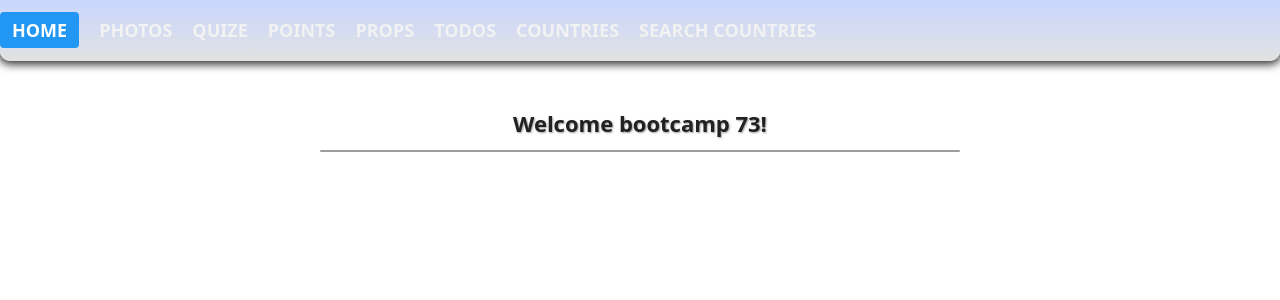
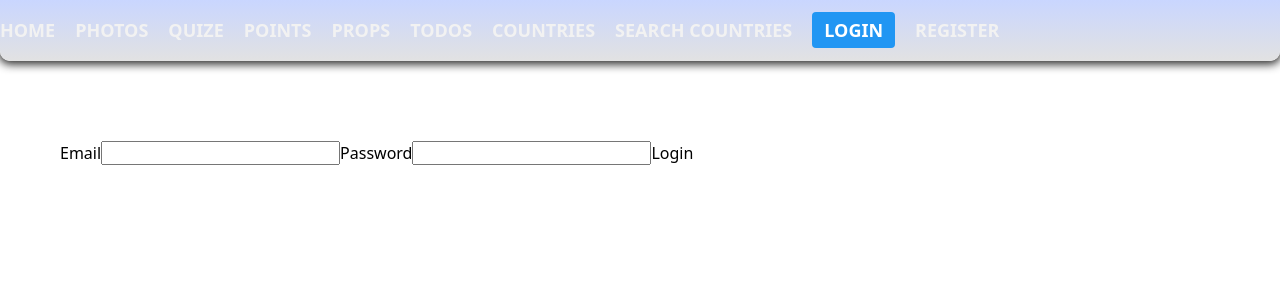
Before and after one commit to dimahutsol/react-bc-73, a React (Vite) app: page /login in a window 1280 px wide. Before the commit this address led to /. Shown: the top 300 px of the page. Built offline with nearby package versions, Linux system fonts and the light colour scheme.

Commit message:
Update LoginForm

```diff
--- a/src/App.jsx
+++ b/src/App.jsx
@@ -1,19 +1,25 @@
+import { lazy, Suspense } from "react";
 import { Routes, Route, Navigate } from "react-router-dom";
-import Props from "./pages/Props/Props";
-import Points from "./pages/Points/Points";
-import Quize from "./pages/Quize/Quize";
-import Todos from "./pages/Todos/Todos";
-import Photos from "./pages/Photos/Photos";
-import HomePage from "./pages/HomePage/HomePage";
 import { Header } from "./components";
-import Countries from "./pages/Countries/Countries";
-import SearchCountries from "./pages/SearchCountries/SearchCounties";
-import CountryInfo from "./pages/CountryInfo/CountryInfo";
+const Props = lazy(() => import("./pages/Props/Props"));
+const Points = lazy(() => import("./pages/Points/Points"));
+const Quize = lazy(() => import("./pages/Quize/Quize"));
+const Todos = lazy(() => import("./pages/Todos/Todos"));
+const Photos = lazy(() => import("./pages/Photos/Photos"));
+const HomePage = lazy(() => import("./pages/HomePage/HomePage"));
+const Countries = lazy(() => import("./pages/Countries/Countries"));
+const SearchCountries = lazy(() =>
+  import("./pages/SearchCountries/SearchCounties")
+);
+const CountryInfo = lazy(() => import("./pages/CountryInfo/CountryInfo"));
+const LoginPage = lazy(() => import("./pages/LoginPage/LoginPage"));
+const RegisterPage = lazy(() => import("./pages/RegisterPage/RegisterPage"));
 
 function App() {
   return (
     <>
       <Header />
+      <Suspense fallback={<h2>Loading</h2>}>
         <Routes>
           <Route path="/" element={<HomePage />} />
           <Route path="/photos" element={<Photos />} />
@@ -24,8 +30,11 @@ function App() {
           <Route path="/countries" element={<Countries />} />
           <Route path="/searchCountries" element={<SearchCountries />} />
           <Route path="/countries/:id" element={<CountryInfo />} />
+          <Route path="/login" element={<LoginPage />} />
+          <Route path="/register" element={<RegisterPage />} />
           <Route path="*" element={<Navigate to="/" />} />
         </Routes>
+      </Suspense>
     </>
   );
 }
--- a/src/components/Header/Header.jsx
+++ b/src/components/Header/Header.jsx
@@ -47,6 +47,16 @@ export const Header = () => {
               Search Countries
             </NavLink>
           </li>
+          <li>
+            <NavLink className={addActive} to="login">
+              Login
+            </NavLink>
+          </li>
+          <li>
+            <NavLink className={addActive} to="register">
+              Register
+            </NavLink>
+          </li>
         </ul>
       </nav>
     </header>
--- /dev/null
+++ b/src/components/LoginForm/LoginForm.jsx
@@ -0,0 +1,33 @@
+import { Field, Form, Formik } from "formik";
+import { Section, Container } from "components";
+
+export const LoginForm = () => {
+  const handleSubmit = (values, action) => {
+    console.log(values);
+    action.resetForm();
+  };
+  return (
+    <Section>
+      <Container>
+        <Formik
+          initialValues={{ email: "", password: "" }}
+          onSubmit={handleSubmit}
+        >
+          <Form>
+            <label>
+              Email
+              <Field type="email" name="email" />
+            </label>
+
+            <label>
+              Password
+              <Field type="password" name="password" />
+            </label>
+
+            <button type="submit">Login</button>
+          </Form>
+        </Formik>
+      </Container>
+    </Section>
+  );
+};
--- /dev/null
+++ b/src/components/RegesterForm/RegesterForm.jsx
@@ -0,0 +1,39 @@
+import { Field, Form, Formik } from "formik";
+import { Section, Container } from "components";
+
+export const RegesterForm = () => {
+  const handleSubmit = (values, action) => {
+    console.log(values);
+    action.resetForm();
+  };
+
+  return (
+    <Section>
+      <Container>
+        <Formik
+          initialValues={{ name: "", email: "", password: "" }}
+          onSubmit={handleSubmit}
+        >
+          <Form>
+            <label>
+              Name
+              <Field type="text" name="name" />
+            </label>
+
+            <label>
+              Email
+              <Field type="email" name="email" />
+            </label>
+
+            <label>
+              Password
+              <Field type="password" name="password" />
+            </label>
+
+            <button type="submit">Register</button>
+          </Form>
+        </Formik>
+      </Container>
+    </Section>
+  );
+};
--- a/src/components/index.js
+++ b/src/components/index.js
@@ -20,3 +20,5 @@ export * from './Header/Header.jsx';
 export * from './CountriesList/CountriesList.jsx';
 export * from './CountryDetails/CountryDetails.jsx';
 export * from './GoBackBtn/GoBackBtn.jsx';
+export * from './RegesterForm/RegesterForm.jsx'
+export * from './LoginForm/LoginForm.jsx'
--- /dev/null
+++ b/src/pages/LoginPage/LoginPage.jsx
@@ -0,0 +1,11 @@
+import { LoginForm } from "components";
+
+const LoginPage = () => {
+  return (
+    <div>
+      <LoginForm />
+    </div>
+  );
+};
+
+export default LoginPage;
--- /dev/null
+++ b/src/pages/RegisterPage/RegisterPage.jsx
@@ -0,0 +1,11 @@
+import { RegesterForm } from "components";
+
+const RegisterPage = () => {
+  return (
+    <div>
+      <RegesterForm />
+    </div>
+  );
+};
+
+export default RegisterPage;
```
Also changed, not shown: src/components/LoginForm/Login.module.css (added), src/components/RegesterForm/RegesterForm.css (added), src/pages/LoginPage/LoginPage.module.css (added), src/pages/RegisterPage/Register.module.css (added). Lines whose indentation alone changed are shown as unchanged.
